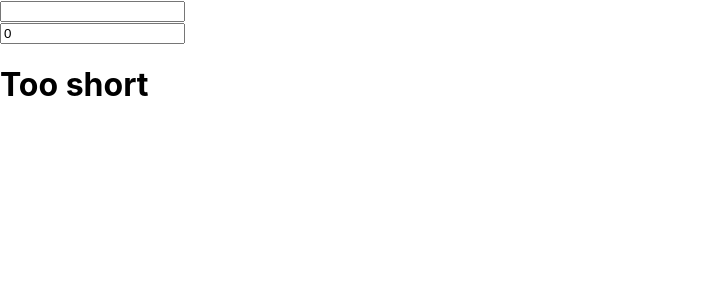
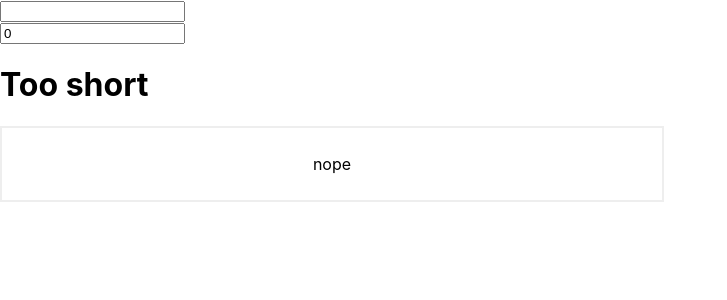
Before and after one commit to chrislupdx/section2challenge, a React (Create React App) app: page / in a window 1280 px wide. Shown: the top 300 px of the page, without its empty margins (0-727 px from the left). Built offline with nearby package versions, Linux system fonts and the light colour scheme.

Commit message:
figured out how to map inputwords to char components, next: passing letters to the component

```diff
--- a/src/App.js
+++ b/src/App.js
@@ -1,13 +1,20 @@
 import React, { Component } from 'react';
 import Input from './Components/Input';
+import Char from './Components/Char';
 import Validationcomponent from './Components/Validation';
 
 class App extends Component {
   state = {
-    inputtedwords: 'ugh', length: 0,
+    inputtedwords: 'ugh',
+    length: 0,
     longenough: false,
     tooshort: false,
   }
+
+  // charcomponentHandler = (event) => {
+  // //map key input into individual comopnents for every word there is in input on listen
+  //   console.log('lol');
+  // }
 
   lengthHandler = (event) => {
     this.setState({inputtedwords: event.target.value, length: event.target.value.length });
@@ -21,14 +28,30 @@ class App extends Component {
   }
 
   tooshortHandler = (event) => {
-    const tooshort = this.state.tooshort;
+    const tooshort = !this.state.tooshort;
     this.setState({tooshort: !tooshort});
   }
 
   render() {
-
+    const style = {
+      backgroundColor: 'Grey',
+      font: 'inherit',
+      border: '1px solid blue',
+      padding: '8px',
+      cursor: 'pointer'
+    };
+    let inputcharacters = this.state.inputtedwords;
     let longenough = null;
     let tooshort = null;
+
+    if (inputcharacters) {
+      inputcharacters = (
+        <div className="showinput">
+        <h1> {this.state.inputcharacters} </h1>
+        </div>
+      );
+    }
+
 
     if (this.state.length > 5) {
       longenough = (
@@ -37,10 +60,12 @@ class App extends Component {
         </div>
       );
     }
-    else {
+
+    if (this.state.length < 5) {
       tooshort = (
         <div className="tooshort">
         <h1> Too short </h1>
+
         </div>
       );
     }
@@ -61,9 +86,9 @@ class App extends Component {
         {longenough}
         {tooshort}
 
-
-
-
+        <Char
+          style = {style}
+        />
 
       </div>
 
--- /dev/null
+++ b/src/Components/Char.css
@@ -0,0 +1,7 @@
+.Char {
+  width: 50%;
+  box-shadow: 0 15px 5 px #fff;
+  border: 2px solid #eee;
+  padding: 10px;
+  text-align: center;
+}
--- /dev/null
+++ b/src/Components/Char.js
@@ -0,0 +1,13 @@
+import React from 'react';
+
+import './Char.css';
+
+const char = (props) => {
+  return (
+    <div className = "Char">
+      <p>nope</p>
+    </div>
+  )
+}
+
+export default char;
--- a/src/Components/Input.js
+++ b/src/Components/Input.js
@@ -1,4 +1,6 @@
 import React from 'react';
+
+import './Char.css';
 
 const input = (props ) => {
   return (
```
Also changed, not shown: requirements.txt, 1 other file (tests, documents, lock files or other folders).
